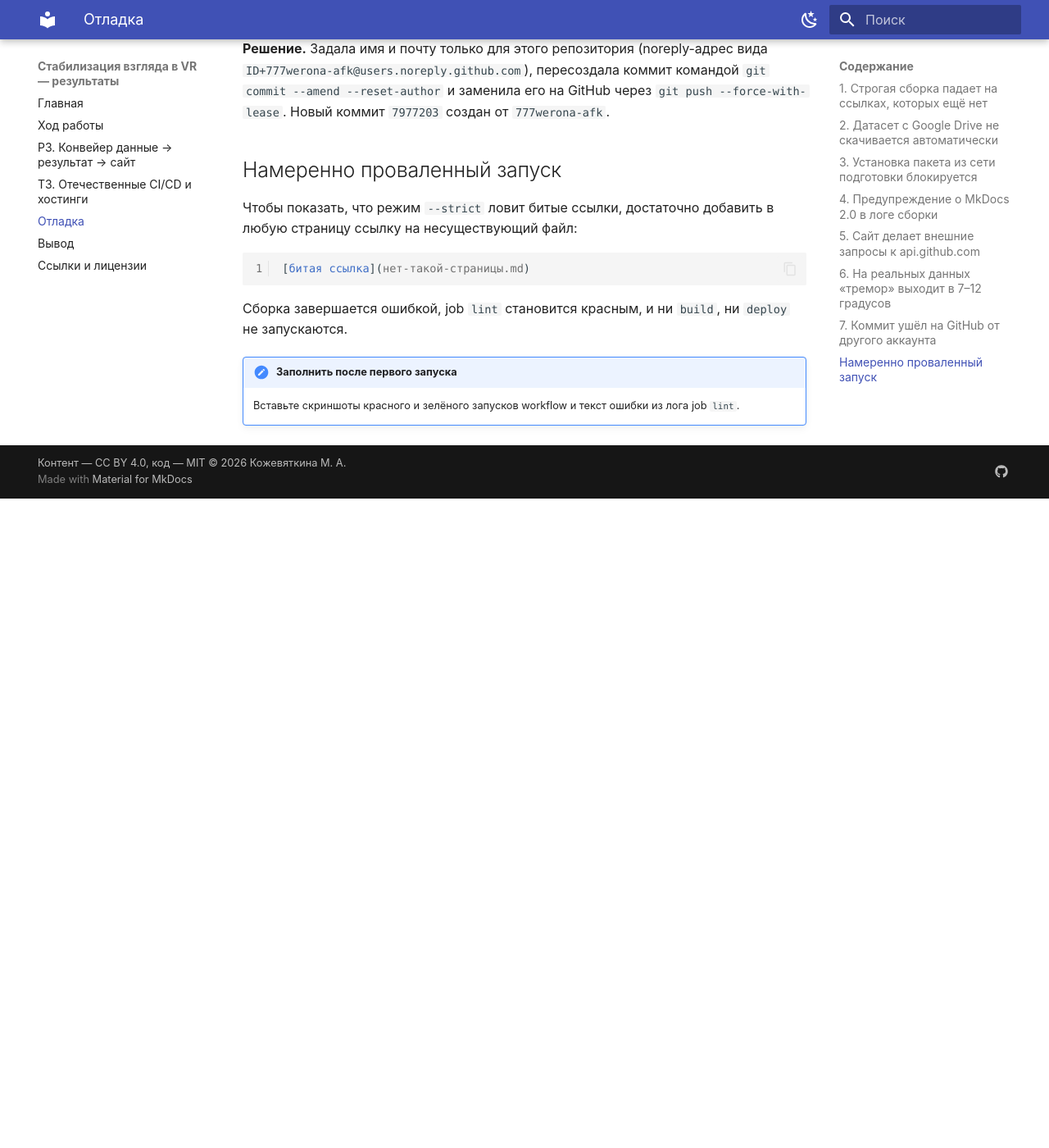
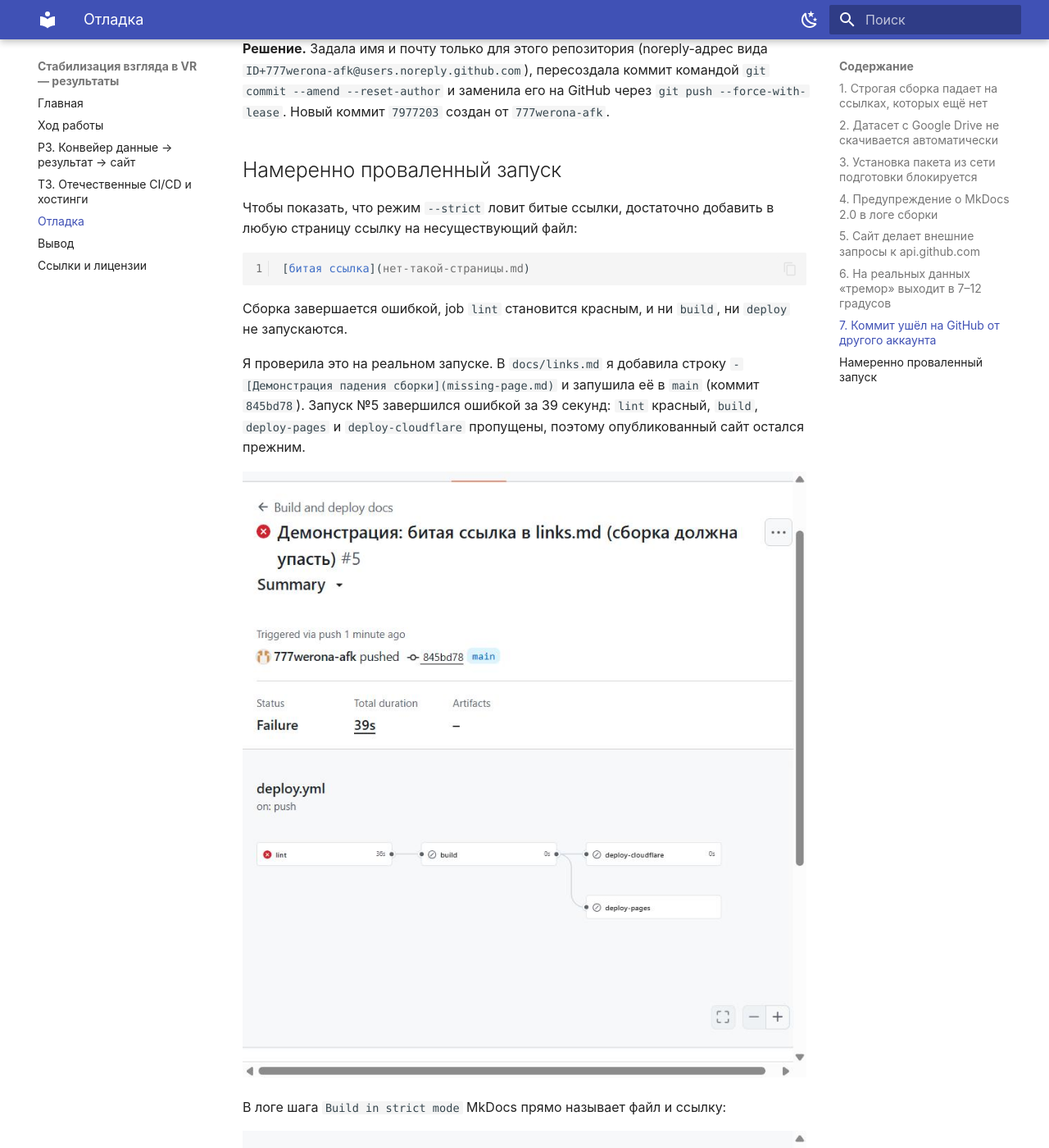
Before and after one commit to 777werona-afk/vr-gaze-site, an MkDocs documentation site: the page built from docs/debug.md, in a window 1280 px wide and 1400 px high, scrolled down 3235 px. Shown: the whole window at 82% size. Built offline with MkDocs 1.6.1 and Material for MkDocs 9.7.7, drawn with Linux system fonts in a browser that asks for light colours; before the commit the page ends 3843 px from its top, so only the background shows below that; some of the changed text lies outside the part shown.

Commit message:
Отчёт: скриншоты запусков и демонстрация изменения данных

````diff
--- a/docs/debug.md
+++ b/docs/debug.md
@@ -103,5 +103,20 @@
 
 Сборка завершается ошибкой, job `lint` становится красным, и ни `build`, ни `deploy` не запускаются.
 
-!!! note "Заполнить после первого запуска"
-    Вставьте скриншоты красного и зелёного запусков workflow и текст ошибки из лога job `lint`.
+Я проверила это на реальном запуске. В `docs/links.md` я добавила строку `- [Демонстрация падения сборки](missing-page.md)` и запушила её в `main` (коммит `845bd78`). Запуск №5 завершился ошибкой за 39 секунд: `lint` красный, `build`, `deploy-pages` и `deploy-cloudflare` пропущены, поэтому опубликованный сайт остался прежним.
+
+![Красный запуск №5: lint упал, остальные задания пропущены](assets/screens/run-red.jpg)
+
+В логе шага `Build in strict mode` MkDocs прямо называет файл и ссылку:
+
+![Текст ошибки в логе job lint](assets/screens/lint-error-log.jpg)
+
+```text
+WARNING -  Doc file 'links.md' contains a link 'missing-page.md', but the target is not found among documentation files.
+Aborted with 1 warnings in strict mode!
+Error: Process completed with exit code 1.
+```
+
+Исправила так: убрала добавленную строку (коммит `83e27e3`). Запуск №6 прошёл полностью: `lint`, `build`, `deploy-pages` и `deploy-cloudflare` зелёные.
+
+![Зелёный запуск №6 после исправления](assets/screens/run-green.jpg)
````
Also changed, not shown: docs/practice/p3-pipeline.md (+9 -2 lines), docs/workflow.md (+5 -2 lines), docs/assets/screens/data-change-after.jpg (added), docs/assets/screens/data-change-before.jpg (added), docs/assets/screens/lint-error-log.jpg (added), docs/assets/screens/pages-settings.jpg (added), docs/assets/screens/run-green.jpg (added), docs/assets/screens/run-red.jpg (added).
